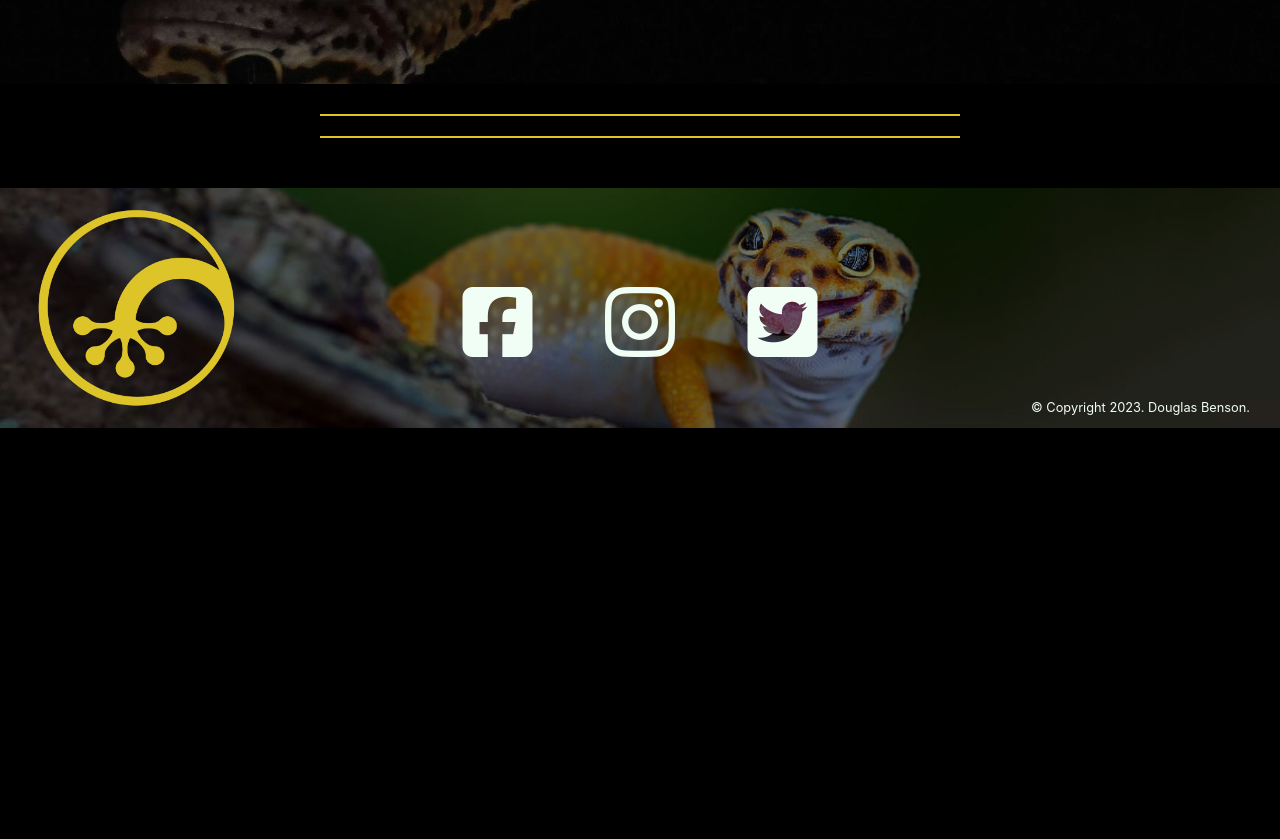
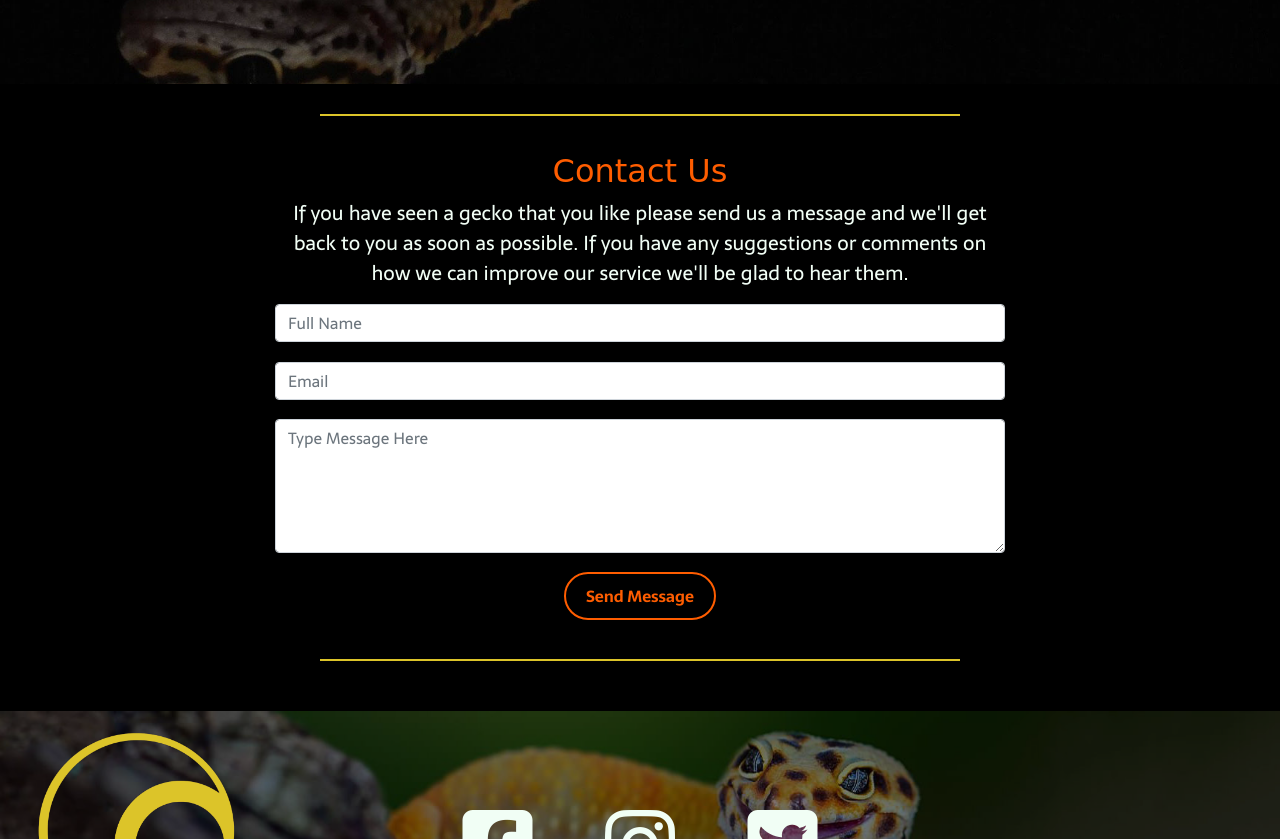
Before and after one commit to dougyb83/Lunas-Leopard-Geckos, a plain HTML site: page contact.html in a window 1280 px wide. Shown: the part 596-1435 px from the top of the page. Before the commit the page ends 1024 px from the top, so only its background shows below. Drawn offline with nearby package versions, Linux system fonts and the light colour scheme; a web font is replaced by a local one.

Commit message:
Add contact form and text to contact.html

```diff
--- a/assets/css/style.css
+++ b/assets/css/style.css
@@ -161,6 +161,28 @@ a {
     font-family: 'Sarala', sans-serif;
     font-size: 24px;
     font-weight: 600;
+}
+
+/* ============================================== Contact section*/
+.contact-container {
+    text-align: center;
+}
+
+.contact {
+    font-family: 'Sarala', sans-serif;
+    font-size: 20px;
+}
+
+.contact h2 {
+    margin-top: 1rem;
+}
+
+.form-control {
+    margin-bottom: 1.2rem;
+}
+
+.btn-contact {
+    margin-bottom: 1.2rem;
 }
 
 /* ============================================== Static Image Gallery*/
--- a/contact.html
+++ b/contact.html
@@ -43,7 +43,33 @@
     <!-- ========================================================= End of Hero image and title -->
     <hr>
     <!-- ========================================================= Start of contact section -->
-
+    <div>
+        <div class="container">
+            <section class="contact-container">
+                <div class="row justify-content-center">
+                    <div class="contact col-12 col-md-12 col-lg-8">
+                        <h2>Contact Us</h2>
+                        <p>
+                            If you have seen a gecko that you like please send us a message and we'll get back to you as soon as possible.
+                            If you have any suggestions or comments on how we can improve our service we'll be glad to hear them.
+                        </p>
+                        <div class="form">
+                            <form>
+                               <input type="text" name="name" id="fullname" class="form-control" placeholder="Full Name" required />
+                               <input type="email" name="email" id="emailaddress" class="form-control" placeholder="Email" required />
+                               <textarea rows="5" name="message" id="message" class="form-control" placeholder="Type Message Here" required ></textarea>
+                               <div class="text-center">
+                                  <div class="col">
+                                     <button type="submit" class="btn btn-outline btn-contact">Send Message</button>
+                                  </div>
+                               </div>
+                            </form>
+                         </div>
+                    </div>
+                </div>
+            </section>
+        </div>
+    </div>
     <!-- ========================================================= End of contact section -->
     <hr>
     <!-- ========================================================= Start of Footer -->
```
